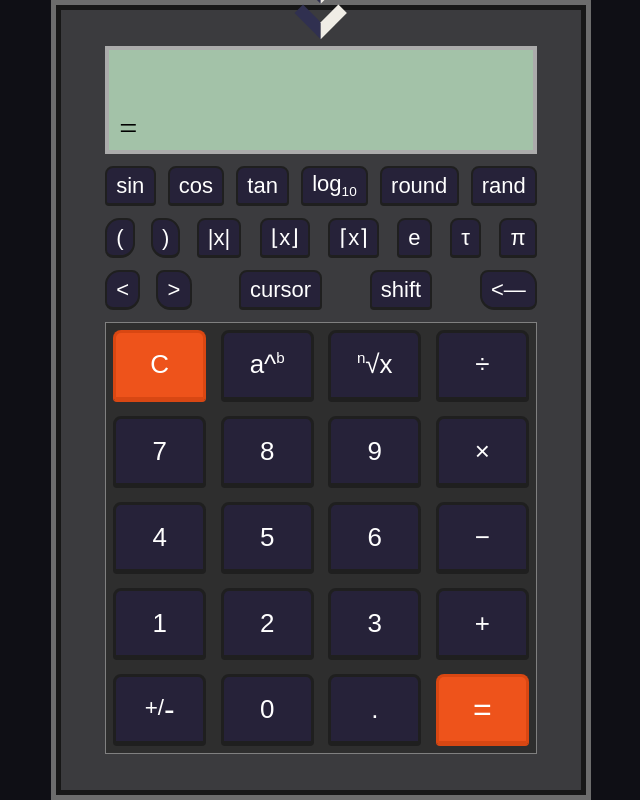
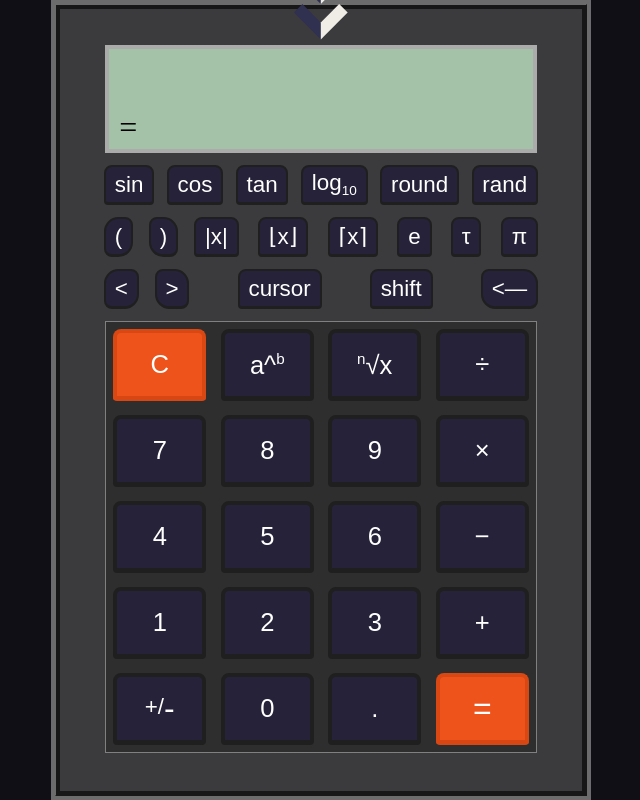
Before and after one commit to bthol/GoodEval, a Django app: page / in a window 1280 px wide. Shown: the whole page, without its empty margins (319-959 px from the left). Run offline with Django 5.2, Linux system fonts and the light colour scheme.

Commit message:
scale improvements2

```diff
--- a/app/templates/index.html
+++ b/app/templates/index.html
@@ -35,7 +35,7 @@
             </div>
         </div>
         <div class="arrow-layout">
-            <div id="nav-menu-arrow" class="arrow-container downward-arrow">
+            <div id="nav-menu-arrow" class="arrow-container downward-arrow downward-arrow-anim">
                 <div class="arrow"></div>
             </div>
         </div>
--- a/static/scripts/indexInterface.js
+++ b/static/scripts/indexInterface.js
@@ -3,6 +3,7 @@
 // DOM selections
 const calc = document.querySelector('.calculator-background');
 const nav = document.querySelector('nav');
+const hstPanel2 = document.querySelector('#history-panel');
 
 // calculate navHeight for dynamic interface
 let navContentHeight = window.getComputedStyle(document.querySelector('nav')).getPropertyValue('--nav-content-height');
@@ -17,15 +18,37 @@
 // logic for opening and closing the nav menu via the arrow
 const navArrow = document.querySelector('#nav-menu-arrow');
 navArrow.addEventListener('click', () => {
+    if (window.getComputedStyle(hstPanel2).getPropertyValue('opacity') === '0') {
         navState = !navState;
         if (navState === true) {
             navArrow.classList.remove('downward-arrow');
+            navArrow.classList.remove('downward-arrow-anim');
             navArrow.classList.add('upward-arrow');
+            navArrow.classList.add('upward-arrow-anim');
             nav.style.top = '0px';
         } else {
             navArrow.classList.remove('upward-arrow');
+            navArrow.classList.remove('upward-arrow-anim');
             navArrow.classList.add('downward-arrow');
+            navArrow.classList.add('downward-arrow-anim');
             nav.style.top = `-${navHeight}px`;
+        }
+    }
+});
+
+// handle arrow animation in relation to history panel display
+navArrow.addEventListener('mouseover', () => {
+    if (window.getComputedStyle(hstPanel2).getPropertyValue('opacity') === '1') {
+        navArrow.classList.remove('downward-arrow-anim');
+        navArrow.classList.remove('upward-arrow-anim');
+        navArrow.style.cursor = 'default';
+    } else {
+        navArrow.style.cursor = 'pointer';
+        if (navState === true) {
+            navArrow.classList.add('upward-arrow-anim');
+        } else {
+            navArrow.classList.add('downward-arrow-anim');
+        }
     }
 });
 
@@ -68,49 +91,49 @@
 
 // responsive calculator scaling
 
-// initial scale value (should be 1; included in case of change)
-let scale = Number(window.getComputedStyle(document.body).getPropertyValue('--scale-calc-size'));
+// viewport dimensional reference
+let vh = window.innerHeight; // viewport height
+let vw = window.innerWidth; // viewport width
 
-// viewport dimensional reference
-let vw = window.innerWidth; // viewport width
-let vh = window.innerHeight; // viewport height
+// initial scale value
+let scale = 1;
 
 // calculator dimensional reference
-// initial calculator height
+
+// fixed initial calculator height
 let cHeight = window.getComputedStyle(document.querySelector('.calculator-background')).getPropertyValue('height');
 cHeight = Number(cHeight.substring(0, cHeight.length - 2)); // px
 
-// initial calculator width
+// fixed initial calculator width
 let cWidth = window.getComputedStyle(document.querySelector('.calculator-background')).getPropertyValue('width');
 cWidth = Number(cWidth.substring(0, cWidth.length - 2)); // px
 
-// dynamical height and width for scaling calculator
-// leave cHeight and cWidth unscaled to prevent double scaling
-let ch = cHeight * scale; // px
-let cw = cWidth * scale; // px
+// dynamical calculator height
+let ch = cHeight; // px
+
+// dynamical calculator width
+let cw = cWidth; // px
 
 // scaling function
 function scaleIt() {
     // determine amount by which to scale calculator using viewport dimensions
-    // update scale value
-    scale = Number(window.getComputedStyle(document.body).getPropertyValue('--scale-calc-size'));
 
     // update viewport dimensions
     vw = window.innerWidth;
     vh = window.innerHeight;
 
     // update calculator dimensions
-    cw = (cWidth * scale) / 100 * vw; // convert vmin to px
-    ch = (cHeight * scale) / 100 * vh; // convert vmin to px
+    cw = cWidth * scale; // px
+    ch = cHeight * scale; // px
 
-    // compare differences
+    // compare values
 
     const hDiff = vh - ch;
     if (hDiff !== 0) {
-        // diff in height
+        // is diff in height
         const wDiff = vw - cw;
         if (wDiff !== 0) {
-            // diff in width
+            // is diff in width
 
             // max scale for height
             const hScale = (ch + hDiff) / cHeight;
@@ -120,25 +143,22 @@
 
             // both positive
             if (hDiff > 0 && wDiff > 0) {
-                // identify larger scale
-                if (hScale > wScale) {
+                // identify smaller scale
+                if (hScale < wScale) {
                     // use height scale
                     scale = hScale;
                     // set the new scale attribute to trigger style re-render
-                    document.body.setAttribute('style', `--scale-calc-size: ${scale}`);
-                    // updateNavHeight();
-                } else if (hScale < wScale) {
+                    document.body.setAttribute('style', `--scale-calc-size: ${scale * cHeight}px`);
+                } else if (hScale > wScale) {
                     // use width scale
                     scale = wScale;
                     // set the new scale attribute to trigger style re-render
-                    document.body.setAttribute('style', `--scale-calc-size: ${scale}`);
-                    // updateNavHeight();
+                    document.body.setAttribute('style', `--scale-calc-size: ${scale * cHeight}px`);
                 } else {
                     // use either bc they are the same
                     scale = hScale;
                     // set the new scale attribute to trigger style re-render
-                    document.body.setAttribute('style', `--scale-calc-size: ${scale}`);
-                    // updateNavHeight();
+                    document.body.setAttribute('style', `--scale-calc-size: ${scale * cHeight}px`);
                 }
 
             // both negative
@@ -148,20 +168,17 @@
                     // use width scale
                     scale = wScale;
                     // set the new scale attribute to trigger style re-render
-                    document.body.setAttribute('style', `--scale-calc-size: ${scale}`);
-                    // updateNavHeight();
+                    document.body.setAttribute('style', `--scale-calc-size: ${scale * cHeight}px`);
                 } else if (hScale < wScale) {
                     // use height scale
                     scale = hScale;
                     // set the new scale attribute to trigger style re-render
-                    document.body.setAttribute('style', `--scale-calc-size: ${scale}`);
-                    // updateNavHeight();
+                    document.body.setAttribute('style', `--scale-calc-size: ${scale * cHeight}px`);
                 } else {
                     // use either bc they are the same
                     scale = hScale;
                     // set the new scale attribute to trigger style re-render
-                    document.body.setAttribute('style', `--scale-calc-size: ${scale}`);
-                    // updateNavHeight();
+                    document.body.setAttribute('style', `--scale-calc-size: ${scale * cHeight}px`);
                 }
 
             // negative height
@@ -169,16 +186,14 @@
                 // scale to max height
                 scale = hScale;
                 // set the new scale attribute to trigger style re-render
-                document.body.setAttribute('style', `--scale-calc-size: ${scale}`);
-                // updateNavHeight();
+                document.body.setAttribute('style', `--scale-calc-size: ${scale * cHeight}px`);
 
             // negative width
             } else if (hDiff > 0 && wDiff < 0) {
-                // scale to max height
+                // scale to max width
                 scale = wScale;
                 // set the new scale attribute to trigger style re-render
-                document.body.setAttribute('style', `--scale-calc-size: ${scale}`);
-                // updateNavHeight();
+                document.body.setAttribute('style', `--scale-calc-size: ${scale * cHeight}px`);
             }
 
         } else {
@@ -187,8 +202,7 @@
                 // scale down from max width by height
                 scale = (ch + hDiff) / cHeight;
                 // set the new scale attribute to trigger style re-render
-                document.body.setAttribute('style', `--scale-calc-size: ${scale}`);
-                // updateNavHeight();
+                document.body.setAttribute('style', `--scale-calc-size: ${scale * cHeight}px`);
             } // no difference of width and positive difference of height = overscaling width
         }
 
@@ -200,8 +214,7 @@
             // scale down from max height by width
             scale = (cw + wDiff) / cWidth;
             // set the new scale attribute to trigger style re-render
-            document.body.setAttribute('style', `--scale-calc-size: ${scale}`);
-            // updateNavHeight();
+            document.body.setAttribute('style', `--scale-calc-size: ${scale * cHeight}px`);
         } // no difference of height and positive difference of width = overscaling height
     }
 };
--- a/static/scripts/probScript.js
+++ b/static/scripts/probScript.js
@@ -1966,11 +1966,3 @@
         hstPanel.innerHTML = '';
     }
 });
-
-hstPanel.addEventListener('click', () => {
-    // turn off history visibility on click of panel
-    if (window.getComputedStyle(hstPanel).getPropertyValue('opacity') === '1') {
-        hstPanel.style.opacity = 0;
-        hstPanel.innerHTML = '';
-    }
-});
--- a/static/stylesheets/index.css
+++ b/static/stylesheets/index.css
@@ -1,7 +1,7 @@
 .body {
     margin: 0px;
     /* scaling */
-    --scale-calc-size: 1;
+    --scale-calc-size: 100vmin;
     height: 100vh;
 }
 
@@ -77,8 +77,8 @@
     height: var(--arrow-size);
     width: var(--arrow-size);
     margin: 0px auto;
-    border-left: calc(35px * var(--scale-calc-size)) double #f0ede6;
-    border-top: calc(35px * var(--scale-calc-size)) double #303050;
+    border-left: calc(.047 * var(--scale-calc-size)) double #f0ede6;
+    border-top: calc(.047 * var(--scale-calc-size)) double #303050;
 }
 
 .upward-arrow > div.arrow {
@@ -92,43 +92,44 @@
 .arrow-container {
     position: relative;
     cursor: pointer;
-    --arrow-size: calc(35px * var(--scale-calc-size));
+    --arrow-size: calc(.047 * var(--scale-calc-size));
     height: var(--arrow-size);
     width: var(--arrow-size);
 }
 
 @keyframes pointing {
-    0%, 62%, 100% {top: 0vmin}
-    25%, 50% {top: -1.2vmin}
+    0%, 62.5%, 100% {top: 0px}
+    25%, 50% {top: -10px}
 }
 
 /* container for calculator */
 .calculator-wrapper {
     height: 100vh;
+    width: 100vw;
     display: flex;
     justify-content: center;
     align-items: flex-end;
 }
 
 .calculator-background {
-    width: calc(504.9px * var(--scale-calc-size));
-    height: calc(748px * var(--scale-calc-size));
-    padding: calc(33.66px * var(--scale-calc-size));
+    width: calc(.675 * var(--scale-calc-size));
+    height: calc(1 * var(--scale-calc-size));
+    padding: calc(.045 * var(--scale-calc-size));
     background: var(--color-bckgrnd-3);
-    border-top: calc(9.4px * var(--scale-calc-size)) ridge var(--color-border-2);
-    border-right: calc(9.4px * var(--scale-calc-size)) groove var(--color-border-2);
-    border-bottom: calc(9.4px * var(--scale-calc-size)) groove var(--color-border-2);
-    border-left: calc(9.4px * var(--scale-calc-size)) ridge var(--color-border-2);
+    border-top: calc(.012 * var(--scale-calc-size)) ridge var(--color-border-2);
+    border-right: calc(.012 * var(--scale-calc-size)) groove var(--color-border-2);
+    border-bottom: calc(.012 * var(--scale-calc-size)) groove var(--color-border-2);
+    border-left: calc(.012 * var(--scale-calc-size)) ridge var(--color-border-2);
 }
 
 /* SCREEN */
 .screen {
-    width: calc(404px * var(--scale-calc-size));
-    height: calc(101px * var(--scale-calc-size));
+    width: calc(.54 * var(--scale-calc-size));
+    height: calc(.135 * var(--scale-calc-size));
     margin: 0px auto;
-    margin-bottom: calc(6.7px * var(--scale-calc-size));
+    margin-bottom: calc(.014 * var(--scale-calc-size));
     background: var(--color-screen);
-    border: calc(4px * var(--scale-calc-size)) solid var(--color-border-4);
+    border: calc(.005 * var(--scale-calc-size)) solid var(--color-border-4);
 }
 
 .screen > div {
@@ -150,22 +151,22 @@
 
 .shift-mode {
     grid-column: 3;
-    font-size: calc(13.5px * var(--scale-calc-size));
+    font-size: calc(.018 * var(--scale-calc-size));
 }
 
 .cursor-mode {
     grid-column: 2;
     grid-row: 1;
-    font-size: calc(13.5px * var(--scale-calc-size));
+    font-size: calc(.018 * var(--scale-calc-size));
 }
 
 #screen-content {
-    padding-left: calc(6.7px * var(--scale-calc-size));
+    padding-left: calc(.009 * var(--scale-calc-size));
     margin: 0px;
     grid-row: 2;
     grid-column: 1 / span 4;
     display: flex;
-    gap: calc(1px * var(--scale-calc-size));
+    gap: calc(.001 * var(--scale-calc-size));
     align-content: center;
     white-space: nowrap;
     overflow-x: scroll;
@@ -179,7 +180,7 @@
     margin: 0px;
     justify-self: center;
     grid-row: 3;
-    font-size: calc(30px * var(--scale-calc-size));
+    font-size: calc(.04 * var(--scale-calc-size));
 }
 
 #screen-answer {
@@ -187,7 +188,7 @@
     margin-right: 0px;
     grid-row: 3;
     display: flex;
-    gap: calc(4.5px var(--scale-calc-size));
+    gap: calc(.006 var(--scale-calc-size));
     white-space: nowrap;
     overflow-x: scroll;
 }
@@ -195,42 +196,42 @@
 /* font sizes */
 
 #screen-content > div {
-    font-size: calc(30px * var(--scale-calc-size));
+    font-size: calc(.04 * var(--scale-calc-size));
 }
 
 #screen-answer > div {
-    font-size: calc(30px * var(--scale-calc-size));
+    font-size: calc(.04 * var(--scale-calc-size));
 }
 
 #btn-sign {
-    font-size: calc(21px * var(--scale-calc-size));
+    font-size: calc(.028 * var(--scale-calc-size));
 }
 
 #btn-sign-sub {
-    font-size: calc(30px * var(--scale-calc-size));
+    font-size: calc(.04 * var(--scale-calc-size));
 }
 
 #btn-equals {
-    font-size: calc(30px * var(--scale-calc-size));
+    font-size: calc(.04 * var(--scale-calc-size));
 }
 
 #btn-shift-4-sub {
-    font-size: calc(12.7px * var(--scale-calc-size));
+    font-size: calc(.017 * var(--scale-calc-size));
 }
 
 #btn-power-sup {
-    font-size: calc(14.2px * var(--scale-calc-size));
+    font-size: calc(.019 * var(--scale-calc-size));
 }
 
 #btn-root-sup {
-    font-size: calc(14.2px * var(--scale-calc-size));
+    font-size: calc(.019 * var(--scale-calc-size));
 }
 
 /* BUTTONS */
 .flex-between {
     display: flex;
     justify-content: space-between;
-    gap: calc(15px * var(--scale-calc-size));
+    gap: calc(.02 * var(--scale-calc-size));
 }
 
 .flex-between-wide {
@@ -242,7 +243,7 @@
 .flex-start {
     display: flex;
     justify-content: start;
-    gap: calc(15px * var(--scale-calc-size));
+    gap: calc(.02 * var(--scale-calc-size));
 }
 
 .flex-end {
@@ -257,67 +258,67 @@
 
 .top-button-container {
     white-space: nowrap;
-    margin: calc(11.22px * var(--scale-calc-size)) calc(7.5px * var(--scale-calc-size));
-    height: calc(37.4px * var(--scale-calc-size));
+    margin: calc(.015 * var(--scale-calc-size)) calc(.01 * var(--scale-calc-size));
+    height: calc(.05 * var(--scale-calc-size));
 }
 
 .top-button {
     position: relative;
-    padding: calc(2.2px * var(--scale-calc-size)) calc(8.6px * var(--scale-calc-size));
+    padding: calc(.003 * var(--scale-calc-size)) calc(.011 * var(--scale-calc-size));
     cursor: pointer;
     background-color: var(--color-fill-2);
     color: var(--color-font);
-    border: calc(2.2px * var(--scale-calc-size)) solid var(--color-border-3);
-    border-bottom: calc(3px * var(--scale-calc-size)) solid var(--color-border-3);
-    font-size: calc(20.6px * var(--scale-calc-size));
+    border: calc(.003 * var(--scale-calc-size)) solid var(--color-border-3);
+    border-bottom: calc(.004 * var(--scale-calc-size)) solid var(--color-border-3);
+    font-size: calc(.028 * var(--scale-calc-size));
 }
 .top-button:active {
-    border: calc(1.8px * var(--scale-calc-size)) solid var(--color-border-3);
-    border-bottom: calc(.7px * var(--scale-calc-size)) solid var(--color-border-3);
-    top: calc(1.5px * var(--scale-calc-size));
+    border: calc(.0024 * var(--scale-calc-size)) solid var(--color-border-3);
+    border-bottom: calc(.001 * var(--scale-calc-size)) solid var(--color-border-3);
+    top: calc(.002 * var(--scale-calc-size));
 }
 
 .bottom-button-container {
     grid-row: 3;
-    width: calc(404px * var(--scale-calc-size));
-    height: calc(404px * var(--scale-calc-size));
+    width: calc(.54 * var(--scale-calc-size));
+    height: calc(.54 * var(--scale-calc-size));
     display: grid;
     grid-template-columns: 1fr 1fr 1fr 1fr; /* 4 columns */
     grid-template-rows: 1fr 1fr 1fr 1fr 1fr; /* 5 rows */
-    grid-gap: calc(13.5px * var(--scale-calc-size));
-    padding: calc(6.7px * var(--scale-calc-size));
+    grid-gap: calc(.018 * var(--scale-calc-size));
+    padding: calc(.009 * var(--scale-calc-size));
     margin: 0px auto;
-    margin-top: calc(6.7px * var(--scale-calc-size));
+    margin-top: calc(.009 * var(--scale-calc-size));
     background: var(--color-bckgrnd-2);
-    border: calc(.7px * var(--scale-calc-size)) solid var(--color-border-1);
+    border: calc(.001 * var(--scale-calc-size)) solid var(--color-border-1);
 }
 
 .button {
     position: relative;
-    padding: 0px calc(20.2px * var(--scale-calc-size));
+    padding: 0px calc(.027 * var(--scale-calc-size));
     color: var(--color-font);
     cursor: pointer;
-    font-size: calc(24.3px * var(--scale-calc-size));
+    font-size: calc(.032 * var(--scale-calc-size));
 }
 
 .button.normal {
     background: var(--color-fill-2);
-    border: calc(3.7px * var(--scale-calc-size)) solid var(--color-border-3);
-    border-bottom: calc(5px * var(--scale-calc-size)) solid var(--color-border-3);
+    border: calc(.005 * var(--scale-calc-size)) solid var(--color-border-3);
+    border-bottom: calc(.007 * var(--scale-calc-size)) solid var(--color-border-3);
 }
 .button.normal:active {
-    border-bottom: calc(3px * var(--scale-calc-size)) solid var(--color-border-3);
-    top: calc(1.8px * var(--scale-calc-size));
+    border-bottom: calc(.004 * var(--scale-calc-size)) solid var(--color-border-3);
+    top: calc(.002 * var(--scale-calc-size));
 }
 
 .button.orange {
     background: #ee531b;
-    border: calc(3.7px * var(--scale-calc-size)) solid #d94712;
-    border-bottom: calc(5px * var(--scale-calc-size)) solid #d84713;
+    border: calc(.005 * var(--scale-calc-size)) solid #d94712;
+    border-bottom: calc(.007 * var(--scale-calc-size)) solid #d84713;
 }
 .button.orange:active {
     border-bottom: hidden;
-    top: calc(1.8px * var(--scale-calc-size));
+    top: calc(.002 * var(--scale-calc-size));
 }
 
 .button.grid-start { /* special operations section */
@@ -416,22 +417,22 @@
 }
 
 .left-right-style {
-    border-radius: calc(7.5px * var(--scale-calc-size)) calc(13.5px * var(--scale-calc-size)) calc(7.5px * var(--scale-calc-size)) calc(13.5px * var(--scale-calc-size));
+    border-radius: calc(.01 * var(--scale-calc-size)) calc(.018 * var(--scale-calc-size)) calc(.01 * var(--scale-calc-size)) calc(.018 * var(--scale-calc-size));
 }
 
 .right-left-style {
-    border-radius: calc(13.5px * var(--scale-calc-size)) calc(7.5px * var(--scale-calc-size)) calc(13.5px * var(--scale-calc-size)) calc(7.5px * var(--scale-calc-size));
+    border-radius: calc(.018 * var(--scale-calc-size)) calc(.01 * var(--scale-calc-size)) calc(.018 * var(--scale-calc-size)) calc(.01 * var(--scale-calc-size));
 }
 
 .soft-edge-style {
-    border-radius: calc(7.5px * var(--scale-calc-size)) calc(7.5px * var(--scale-calc-size)) calc(3.7px * var(--scale-calc-size)) calc(3.7px * var(--scale-calc-size));
+    border-radius: calc(.01 * var(--scale-calc-size)) calc(.01 * var(--scale-calc-size)) calc(.005 * var(--scale-calc-size)) calc(.005 * var(--scale-calc-size));
 }
 
 /* history pannel */
 #history-panel {
     z-index: 2;
     position: absolute;
-    transform: translate(0vmin, calc(-35px * var(--scale-calc-size)));
+    transform: translate(0vmin, calc(-.048 * var(--scale-calc-size)));
     width: 100vw;
     padding: 10px 0px;
     background: #e6e5d8;
@@ -449,11 +450,11 @@
         background: rgb(from var(--color-bckgrnd-2) 176 g b);
     }
 
-    .arrow-container.downward-arrow:hover {
+    .downward-arrow-anim:hover {
         animation: pointing 800ms linear 250ms infinite;
     }
 
-    .arrow-container.upward-arrow:hover {
+    .upward-arrow-anim:hover {
         animation: pointing 800ms linear reverse 250ms infinite;
     }
 
```
Lines whose indentation alone changed are shown as unchanged.
